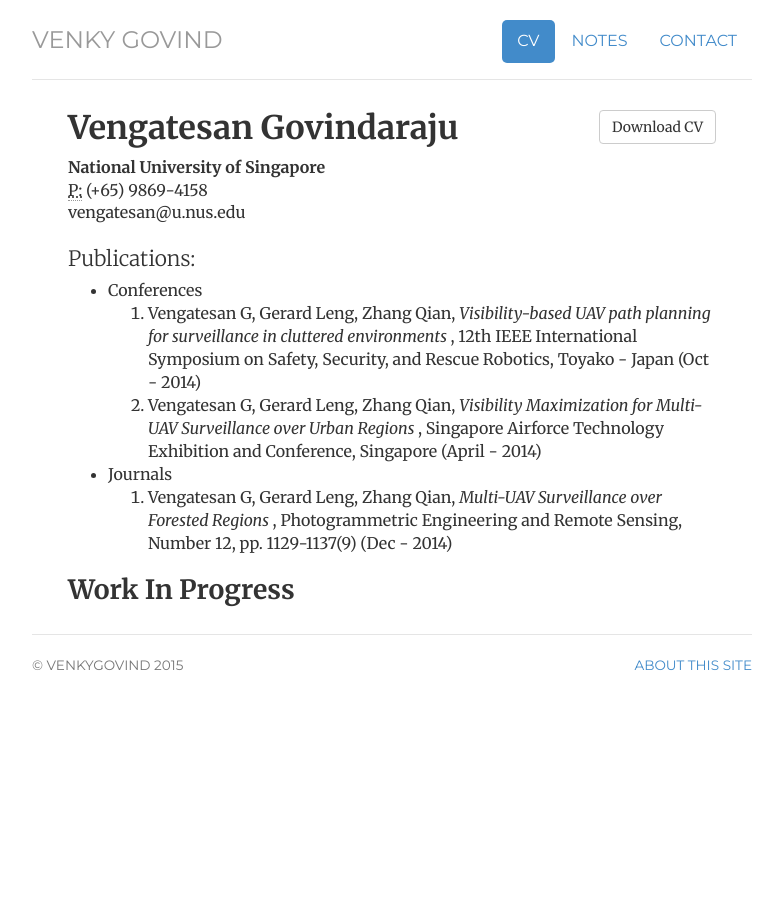
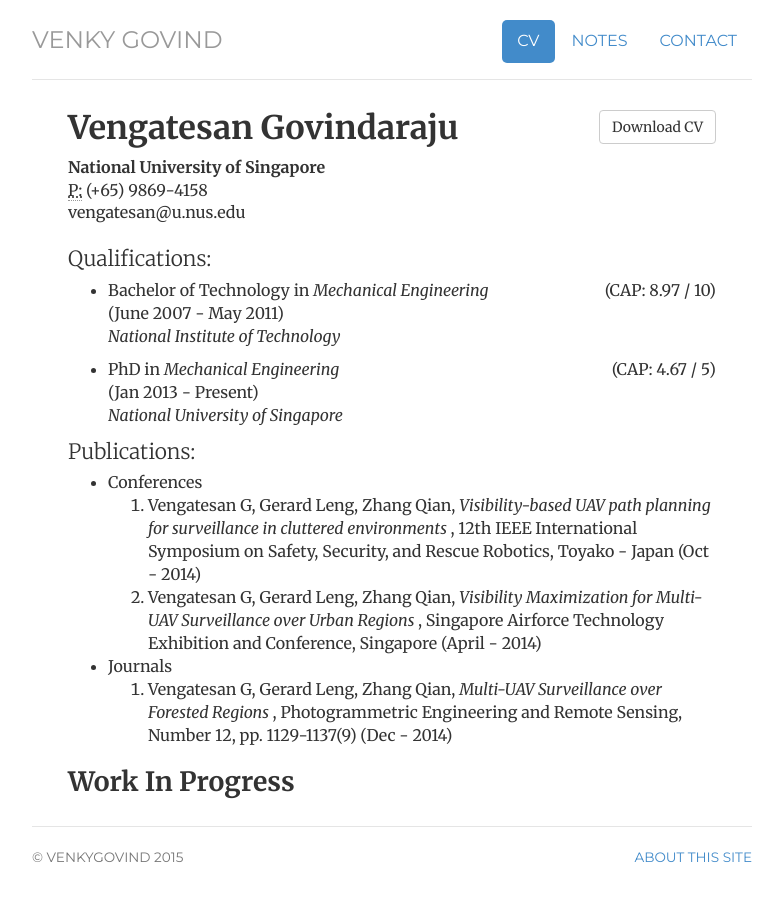
Before and after one commit to webvenky/webvenky.github.io, a Jekyll site: the page built from cv/index.html, in a window 1280 px wide. Shown: the whole page, without its empty margins (248-1031 px from the left). Built offline with Jekyll 4.4.1, drawn with Linux system fonts in a browser that asks for light colours.

Commit message:
Added qualifications

```diff
--- a/cv/index.html
+++ b/cv/index.html
@@ -20,6 +20,19 @@ description: Current CV for Venky Govind (Work in Progress).
 				</address>
 				</div>
 
+				<p class="lead"> Qualifications:  </p>
+				<ul>
+					<li> <p style="text-align:left;"> Bachelor of Technology in <i>Mechanical Engineering</i>
+						<span style="float:right;"> (CAP: 8.97 / 10)</span> <br>
+						(June 2007 - May 2011) <br>
+						<i>National Institute of Technology</i>  </p>
+					</li>
+					<li> <p style="text-align:left;"> PhD in <i>Mechanical Engineering</i>
+					<span style="float:right;"> (CAP: 4.67 / 5)</span>  <br>
+						(Jan  2013 - Present)  <br>
+						<i>National University of Singapore</i>  </p>
+					</li>
+				</ul>
 				<p class="lead"> Publications:  </p>
 				<ul>
 					<li>Conferences
```
